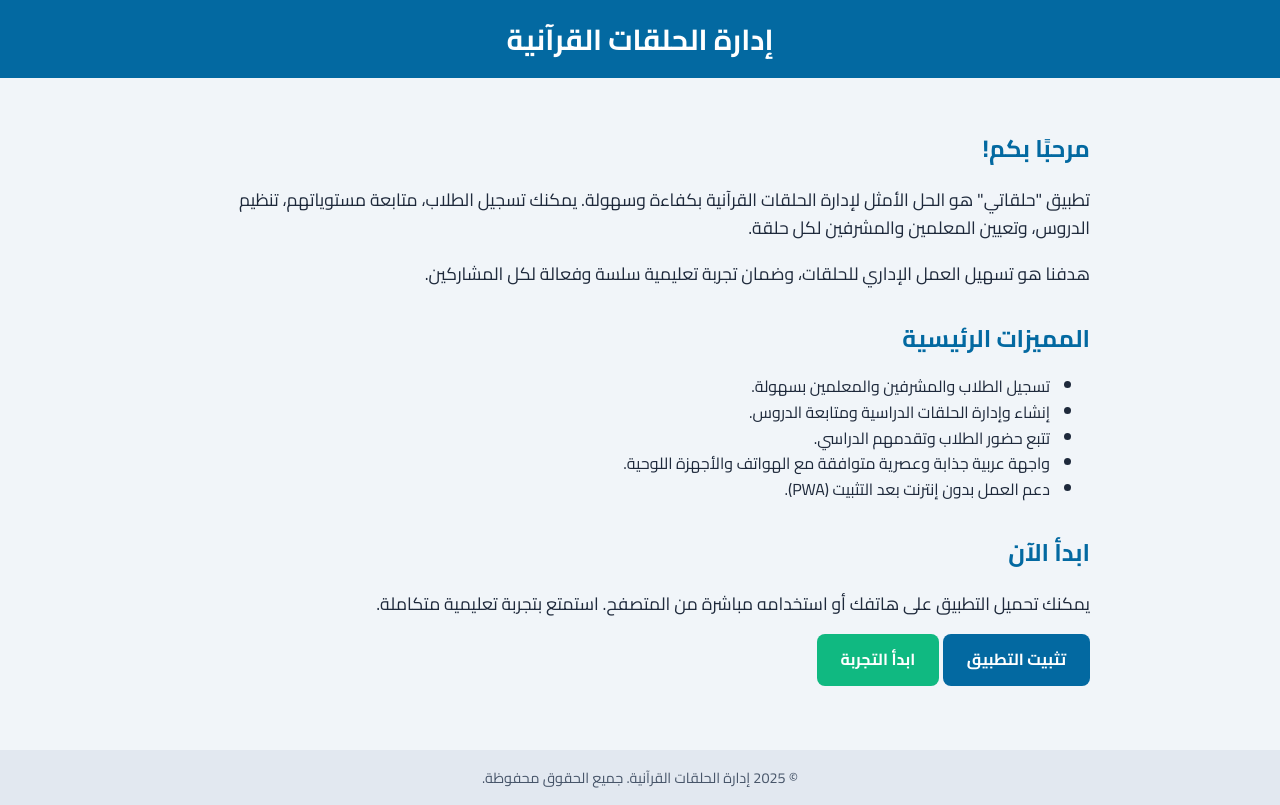
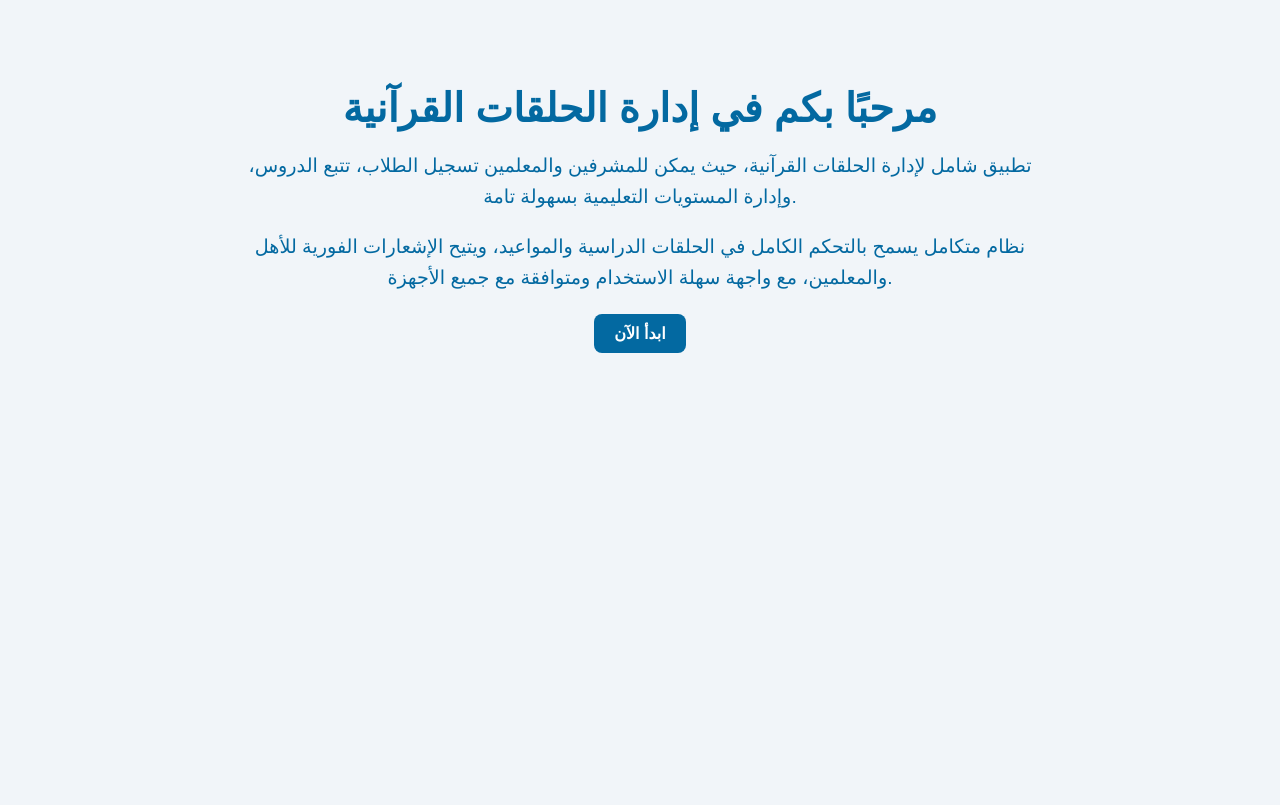
Before and after one commit to EmranALA/halqat-pwa, a plain HTML site: page index.html in a window 1280 px wide. Drawn offline with Linux system fonts and the light colour scheme.

Commit message:
Update index.html

```diff
--- a/index.html
+++ b/index.html
@@ -1,118 +1,46 @@
 <!DOCTYPE html>
-<html lang="ar" dir="rtl">
+<html lang="ar">
 <head>
   <meta charset="UTF-8">
   <meta name="viewport" content="width=device-width, initial-scale=1.0">
   <title>إدارة الحلقات القرآنية</title>
-  <link rel="manifest" href="manifest.json">
-  <meta name="theme-color" content="#0369a1">
+  <link rel="icon" href="https://www.gstatic.com/images/branding/product/1x/google_gemini_32dp.png">
   <style>
-    /* خطوط وألوان حديثة */
-    @import url('https://fonts.googleapis.com/css2?family=Cairo:wght@400;700&display=swap');
-
     body {
-      font-family: 'Cairo', sans-serif;
-      margin: 0;
-      padding: 0;
+      font-family: Arial, sans-serif;
       background-color: #f1f5f9;
-      color: #1e293b;
+      color: #0369a1;
+      text-align: center;
+      padding: 50px;
+    }
+    h1 {
+      font-size: 2.5em;
+      margin-bottom: 20px;
+    }
+    p {
+      font-size: 1.2em;
       line-height: 1.6;
+      max-width: 800px;
+      margin: 0 auto 20px auto;
     }
-
-    header {
-      background-color: #0369a1;
-      color: white;
-      padding: 1rem;
-      text-align: center;
-    }
-
-    header h1 {
-      margin: 0;
-      font-size: 1.8rem;
-    }
-
-    main {
-      padding: 2rem;
-      max-width: 900px;
-      margin: auto;
-    }
-
-    section {
-      margin-bottom: 2rem;
-    }
-
-    h2 {
-      color: #0369a1;
-      margin-bottom: 0.5rem;
-      font-size: 1.5rem;
-    }
-
-    p {
-      margin-bottom: 1rem;
-      font-size: 1.1rem;
-    }
-
-    .btn {
+    a.button {
       display: inline-block;
-      padding: 0.8rem 1.5rem;
+      padding: 10px 20px;
       background-color: #0369a1;
       color: white;
       text-decoration: none;
       border-radius: 8px;
       font-weight: bold;
-      transition: background-color 0.3s;
     }
-
-    .btn:hover {
-      background-color: #024a75;
-    }
-
-    footer {
-      text-align: center;
-      padding: 1rem;
-      background-color: #e2e8f0;
-      font-size: 0.9rem;
-      color: #475569;
+    a.button:hover {
+      background-color: #024d73;
     }
   </style>
 </head>
 <body>
-  <header>
-    <h1>إدارة الحلقات القرآنية</h1>
-  </header>
-
-  <main>
-    <section>
-      <h2>مرحبًا بكم!</h2>
-      <p>
-        تطبيق "حلقاتي" هو الحل الأمثل لإدارة الحلقات القرآنية بكفاءة وسهولة. يمكنك تسجيل الطلاب، متابعة مستوياتهم، تنظيم الدروس، وتعيين المعلمين والمشرفين لكل حلقة.
-      </p>
-      <p>
-        هدفنا هو تسهيل العمل الإداري للحلقات، وضمان تجربة تعليمية سلسة وفعالة لكل المشاركين.
-      </p>
-    </section>
-
-    <section>
-      <h2>المميزات الرئيسية</h2>
-      <ul>
-        <li>تسجيل الطلاب والمشرفين والمعلمين بسهولة.</li>
-        <li>إنشاء وإدارة الحلقات الدراسية ومتابعة الدروس.</li>
-        <li>تتبع حضور الطلاب وتقدمهم الدراسي.</li>
-        <li>واجهة عربية جذابة وعصرية متوافقة مع الهواتف والأجهزة اللوحية.</li>
-        <li>دعم العمل بدون إنترنت بعد التثبيت (PWA).</li>
-      </ul>
-    </section>
-
-    <section>
-      <h2>ابدأ الآن</h2>
-      <p>يمكنك تحميل التطبيق على هاتفك أو استخدامه مباشرة من المتصفح. استمتع بتجربة تعليمية متكاملة.</p>
-      <a href="#" class="btn">تثبيت التطبيق</a>
-      <a href="#" class="btn" style="background-color: #10b981; margin-left: 1rem;">ابدأ التجربة</a>
-    </section>
-  </main>
-
-  <footer>
-    &copy; 2025 إدارة الحلقات القرآنية. جميع الحقوق محفوظة.
-  </footer>
+  <h1>مرحبًا بكم في إدارة الحلقات القرآنية</h1>
+  <p>تطبيق شامل لإدارة الحلقات القرآنية، حيث يمكن للمشرفين والمعلمين تسجيل الطلاب، تتبع الدروس، وإدارة المستويات التعليمية بسهولة تامة.</p>
+  <p>نظام متكامل يسمح بالتحكم الكامل في الحلقات الدراسية والمواعيد، ويتيح الإشعارات الفورية للأهل والمعلمين، مع واجهة سهلة الاستخدام ومتوافقة مع جميع الأجهزة.</p>
+  <a class="button" href="https://emranala.github.io/halqat-pwa/">ابدأ الآن</a>
 </body>
 </html>
```
